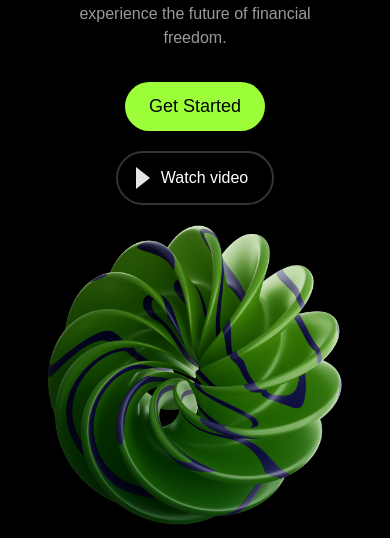
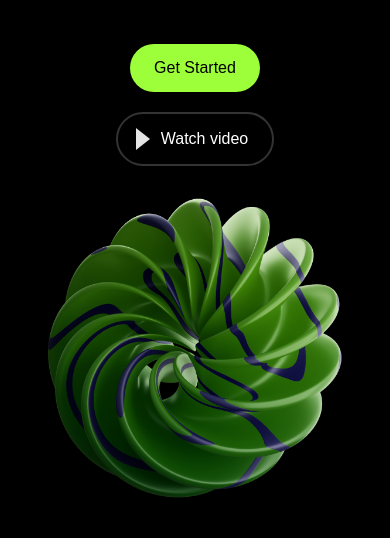
Before and after one commit to anastasia331/NeoFi, a plain HTML site: page index.html in a window 390 px wide. Shown: the part 368-906 px from the top of the page. Drawn offline with Linux system fonts and the light colour scheme; a web font is replaced by a local one.

Commit message:
neofi-mainFixed

```diff
--- a/index.html
+++ b/index.html
@@ -48,21 +48,21 @@
     </header>
     <!-- -------------главная-------------------- -->
     <main>
-        <section class="main">
-            <div class="container">
-                    <div class="main__container">
-                        <p class="main__decoration-text">Decentralised</p>
-                        <h1 class="main__title">Revolutionizing Web3 Finance</h1>
-                        <p class="main__text">Secure, scalable, and decentralized solutions for your digital
+        <section class="hero">
+            <div class="hero__container container">
+                    <div class="hero__info">
+                        <p class="hero__decoration-text">Decentralised</p>
+                        <h1 class="hero__title">Revolutionizing Web3 Finance</h1>
+                        <p class="hrro__text">Secure, scalable, and decentralized solutions for your digital
                             assets—experience the future
                             of financial freedom.</p>
-                        <div class="main__actions">
-                            <a href="#" class="btn btn-primary">Get Started</a>
-                            <a href="#" class="btn btn-secondary"> Watch video </a>
+                        <div class="hero__actions">
+                            <a href="#" class="btn btn_primary">Get Started</a>
+                            <a href="#" class="btn btn_secondary"> Watch video </a>
                         </div>
                     </div>
-                   <div class="wrapper__img">
-                    <img class="decoration__image" src="./img/img_main.png" alt="изображение">
+                   <div class="hero__wrapper-img">
+                    <img class="hero__image" src="./img/img_main.png" alt="изображение">
                    </div>
 
             </div>
--- a/style/style.scss
+++ b/style/style.scss
@@ -13,7 +13,11 @@ body {
     font-family: "Alexandria", sans-serif;
     background-color: #000;
 }
-
+.container{
+    max-width: 1200px;
+    margin: 0 auto;
+    padding: 0 15px;
+}
 .header {
     background-color: #000;
     width: 100%;
@@ -77,6 +81,7 @@ body {
         font-size: 16px;
         line-height: 20px;
         cursor: pointer;
+
     }
 
     .btn {
@@ -87,6 +92,7 @@ body {
         font-weight: 400;
         font-size: 16px;
         line-height: 20px;
+
     }
 
     @media (min-width:768px) {
@@ -131,17 +137,15 @@ body {
 }
 
 // ------------------главная------------------
-.container {
-    max-width: 100%;
-    margin: 0 auto;
-    padding: 0 120px;
+.hero__container {
     display: flex;
     align-items: center;
     justify-content: space-between;
 
 }
 
-.main {
+.hero {
+    padding: 88px 0;
 
     &__decoration-text {
         display: inline-flex;
@@ -150,12 +154,10 @@ body {
         align-items: center;
         color: $color-primary;
         font-size: 14px;
-        font-weight: 400px;
         border: 1px solid #4D4D4D;
-        margin-bottom: 24x;
         padding: 10px 20px;
         border-radius: 24px;
-        max-width: 157px;
+
     }
 
     &__decoration-text::before {
@@ -203,14 +205,16 @@ body {
     cursor: pointer;
 }
 
-.btn-primary {
+.btn_primary {
     background-color: $color-primary;
     color: #000;
     font-weight: 400;
     font-size: 18px;
+   line-height: 22px;
+
 }
 
-.btn-secondary {
+.btn_secondary {
     display: flex;
     gap: 11px;
     color: #fff;
@@ -218,7 +222,7 @@ body {
     padding-left: 18px;
 }
 
-.btn-secondary::before {
+.btn_secondary::before {
     content: '';
     width: 0;
     height: 0;
@@ -233,38 +237,59 @@ body {
     height: auto;
 
 }
+ .hero__wrapper-img{
+     aspect-ratio: 1/1;
+     overflow: hidden;
+ }
 
-@media (max-width:768px) {
-    .container {
+ img.hero__image {
+     width: 100%;
+     height: 100%;
+     object-fit: contain;
+ }
+
+@media (max-width:767px) {
+    .hero__container {
         flex-direction: column;
         justify-content: center;
 
     }
+    .hero{
+        padding: 40px 0;
+    }
+        section.main{
+            padding: 40px 0;
+        }
 
-    .main__decoration-text {
+    .hero__decoration-text {
       display: flex;
-    font-size: 16px;
+    font-size: 14px;
       justify-content: center;
       margin: 0 auto;
-      margin-bottom: 16px;
+      margin-bottom: 24px;
+      font-weight: 400;
+      padding: 10px 12px;
+      max-width: max-content;
     }
 
-    .main__title {
+    .hero__title {
         text-align: center;
         font-size: 40px;
         margin-bottom: 16px;
+        line-height: 100%;
     }
 
-    .main__text {
+    .hero__text {
         text-align: center;
         font-size: 16px;
         margin-bottom: 32px;
+        line-height: 20px;
     }
 
-    .main__actions {
+    .hero__actions {
         flex-direction: column;
-        gap: 20;
-        margin-bottom: 20px;
+        gap: 20px;
+
     }
 
     .decoration__image {
@@ -272,5 +297,21 @@ body {
         height: 300px;
         justify-content: center;
     }
+    .btn_primary{
+        font-size: 16px;
+        line-height: 20px;
+    }
+    .btn_secondary{
+        font-size: 16px;
+        line-height: 20px;
+    }
+    .hero__info{
+        margin-bottom: 32px;
+    }
+    .hero__wrapper-img{
+        max-width: 300px;
+        aspect-ratio: 1/1;
+        overflow: hidden;
+    }
 
 }
```
Also changed, not shown: style/style.css, 1 other file.
